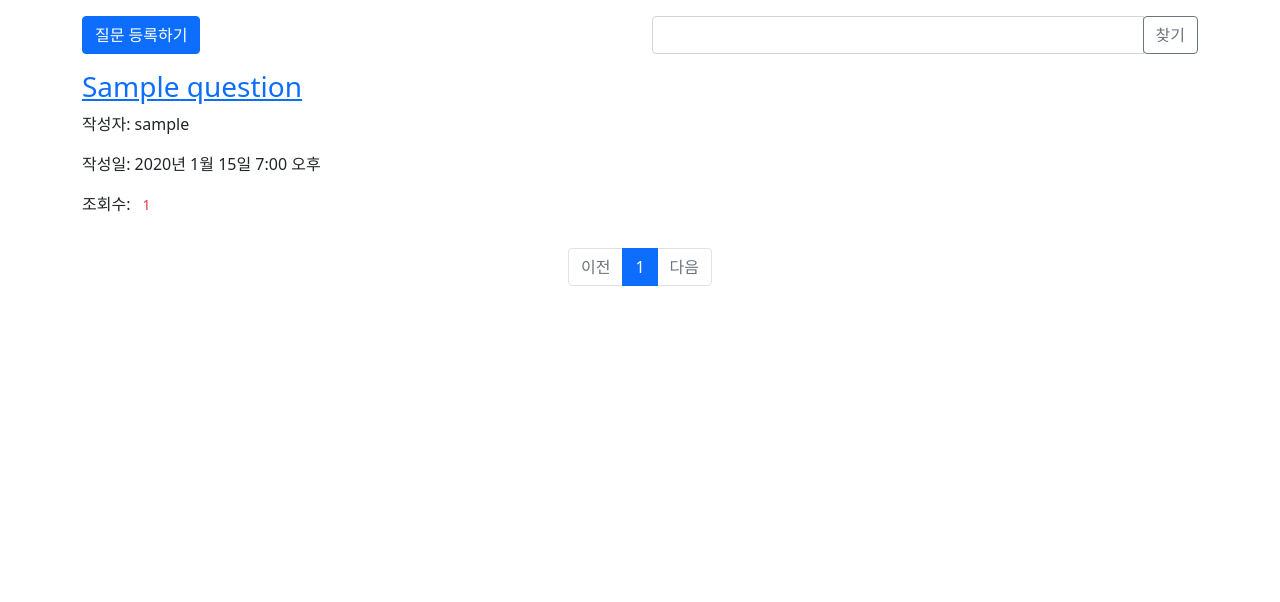
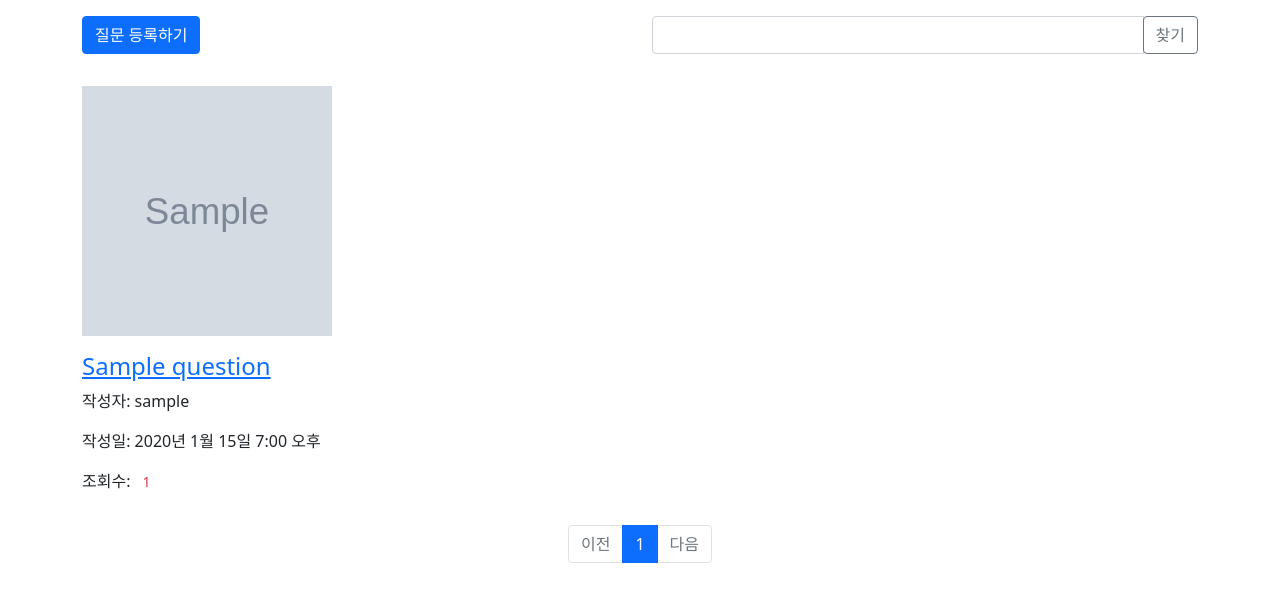
Before and after one commit to YonghoBae/second-hand-market_project, a Django app: page / in a window 1280 px wide. Shown: the part 57-659 px from the top of the page. Run offline with Django 4.2, Linux system fonts and the light colour scheme; tables that the repository leaves empty hold one stand-in row (values such as "Sample post"); grey boxes marked "Sample" are stand-in pictures; some libraries are stand-ins or nearby versions.

Commit message:
image_add_version

```diff
--- a/config/settings.py
+++ b/config/settings.py
@@ -124,7 +124,7 @@ STATICFILES_DIRS = [
 ]
 
 
-MEDIA_URL = '/media/'
+MEDIA_URL = 'media/'
 MEDIA_ROOT = os.path.join(BASE_DIR, 'media')
 
 
--- a/templates/pybo/question_list.html
+++ b/templates/pybo/question_list.html
@@ -21,19 +21,21 @@
                 <div class="col-4">
                     <div class="item">
                         <div class="image">
-                            {% if question_image %}
-                            <img src="{{ question.image.url }}" alt="상품 이미지">
+                            {% if question.image %}
+                                <a href="{% url 'pybo:detail' question.id %}">
+                                    <img src="{{ question.image.url }}" style="width:250px; height:250px" alt="{{ question.subject }}" class="my-3">
+                                </a>
                             {% endif %}
                         </div>
                         <div class="details">
-                            <h3 class="title">
+                            <h4 class="title">
                                 <a href="{% url 'pybo:detail' question.id %}">{{ question.subject }}</a>
-                            </h3>
+                            </h4>
                             <p class="user">작성자: {{ question.author.username }}</p>
                             <p class="date">작성일: {{ question.create_date }}</p>
                             <p class="view">조회수:
                                 {% if question.view_count > 0 %}
-                                <span class="text-danger small mx-2">{{ question.view_count }}</span>
+                                    <span class="text-danger small mx-2">{{ question.view_count }}</span>
                                 {% endif %}
                             </p>
                         </div>
```
Also changed, not shown: media/images/ap2.PNG (added), media/images/nxnnxn일때.PNG (added).
